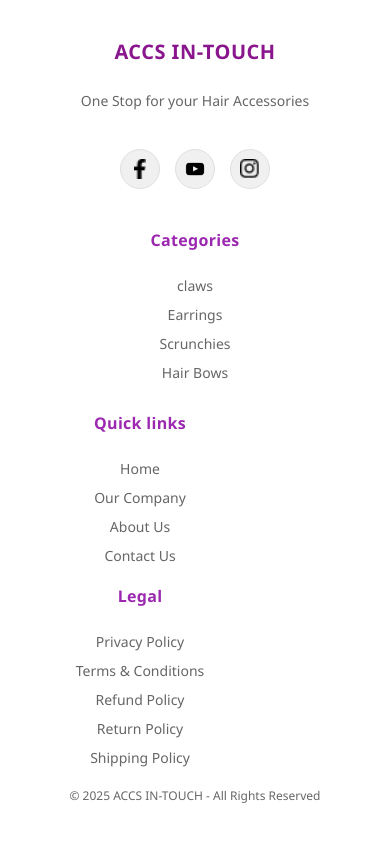
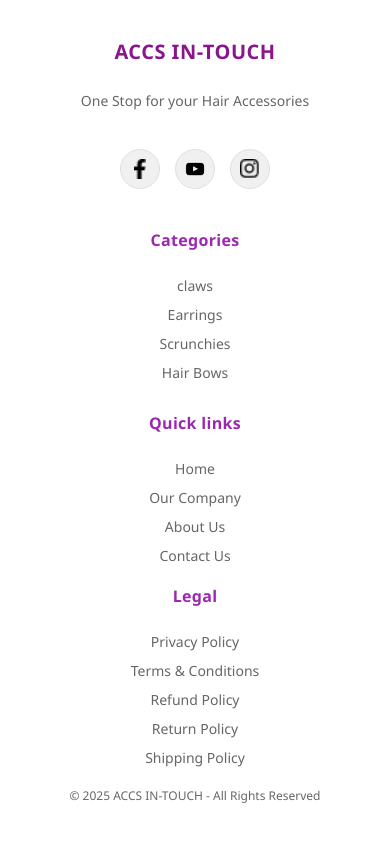
Before and after one commit to TriDizi-Dev/Accsintouch, a React (Vite) app in the folder client/: page /blog in a window 390 px wide. Shown: the part 2033-2875 px from the top of the page. Built offline with nearby package versions, Linux system fonts and the light colour scheme.

Commit message:
mobile responsivenessss

```diff
--- a/client/src/components/Footer/Footer.jsx
+++ b/client/src/components/Footer/Footer.jsx
@@ -50,7 +50,7 @@ export default function Footer() {
         </div>
 
         {/* ---- QUICK LINKS + LEGAL (wrapped together) ---- */}
-        <div className="footer-quick-legal-wrapper" style={{marginLeft:'-110px'}}>
+        <div className="footer-quick-legal-wrapper" >
           {/* Quick links */}
           <div className="footer-col-about" style={{marginLeft:'-400px'}}>
             <h4 className="footer-heading-about" style={{ color: 'rgb(156, 39, 176)' }}>
@@ -65,7 +65,7 @@ export default function Footer() {
           </div>
 
           {/* Legal */}
-          <div className="footer-col-about" style={{marginLeft:'-400px'}}>
+          <div className="footer-col-about">
             <h4 className="footer-heading-about" style={{ color: 'rgb(156, 39, 176)' }}>
               Legal
             </h4>
```
